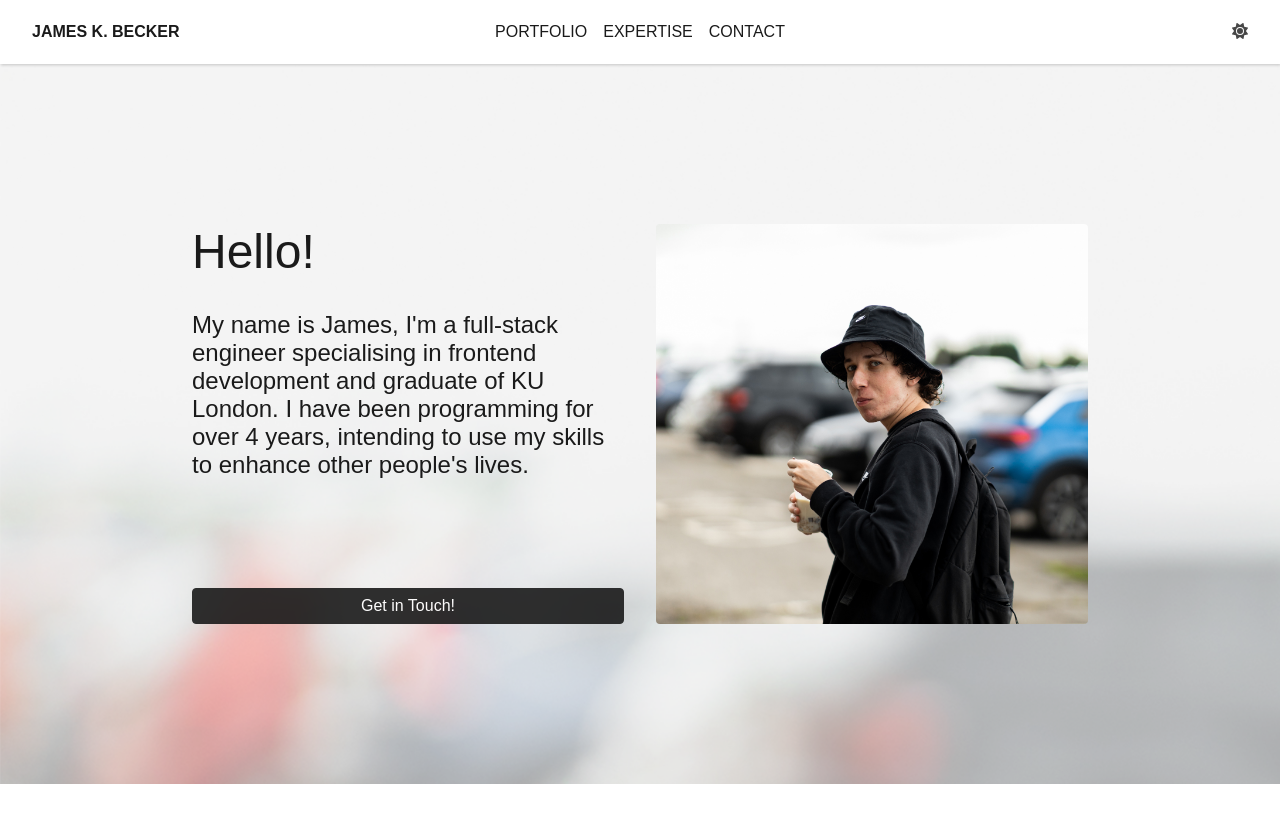
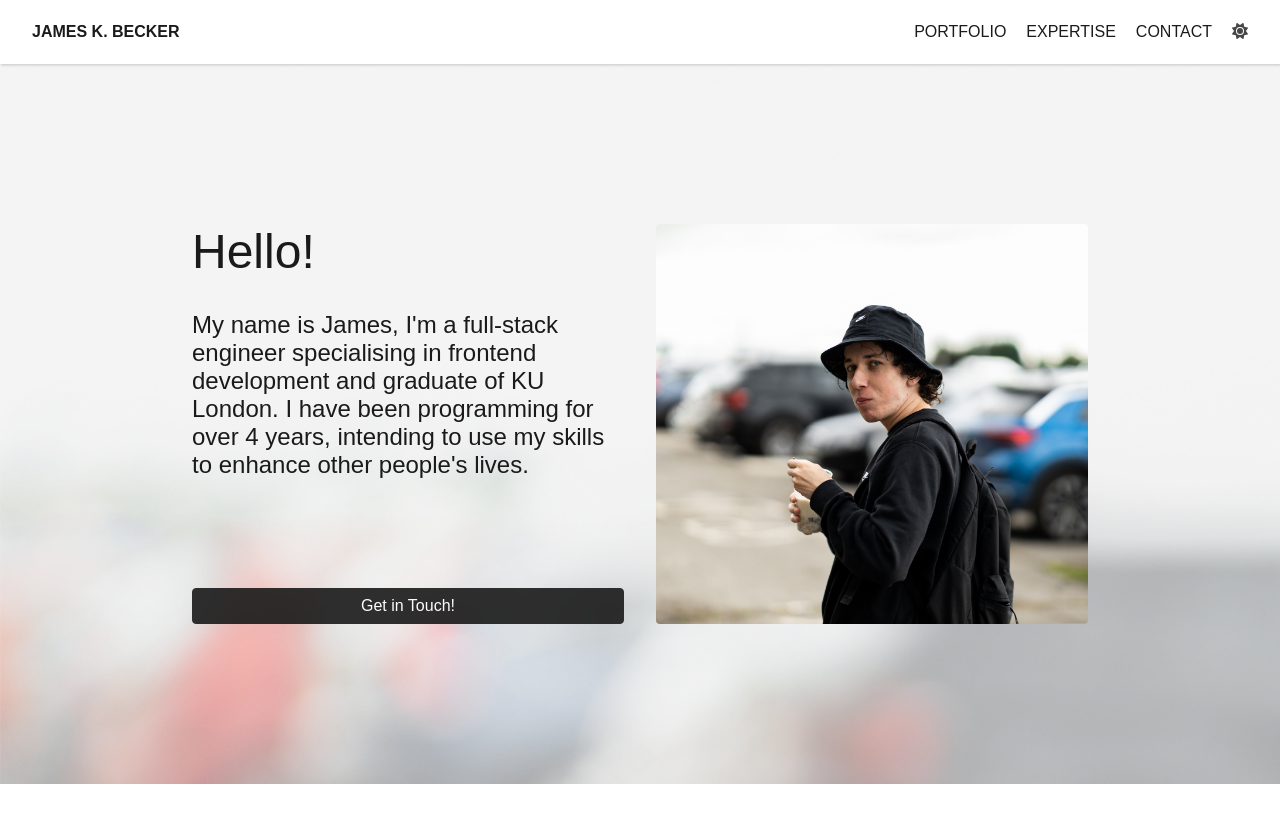
Before and after one commit to jameskbecker/portfolio-old, a Next.js app: page / in a window 1280 px wide. Shown: the top 822 px of the page. Built offline with nearby package versions, Linux system fonts and the light colour scheme.

Commit message:
Improve NavigationMenu style

```diff
--- a/src/components/navigationBar/NavigationMenu.tsx
+++ b/src/components/navigationBar/NavigationMenu.tsx
@@ -1,10 +1,11 @@
+import ThemeToggle from '@/features/themeToggle';
 import styled from 'styled-components';
 
 const StyledNavigationMenu = styled.ul`
   flex: 0 0 auto;
   display: flex;
   flex-direction: row;
-  gap: 1rem;
+  gap: 1.25rem;
 
   font: 500 1rem -apple-system;
   text-transform: uppercase;
@@ -16,6 +17,7 @@ const NavigationMenu = () => (
     <a href="#expertise">Expertise</a>
     {/* <a href="#services">Services</a> */}
     <a href="#contact">Contact</a>
+    <ThemeToggle />
   </StyledNavigationMenu>
 );
 
--- a/src/components/navigationBar/index.tsx
+++ b/src/components/navigationBar/index.tsx
@@ -22,7 +22,6 @@ const NavigationBar = () => (
     <NavigationHeader />
 
     <NavigationMenu />
-    <NavigationOptions />
   </StyledNavigationBar>
 );
 
```
